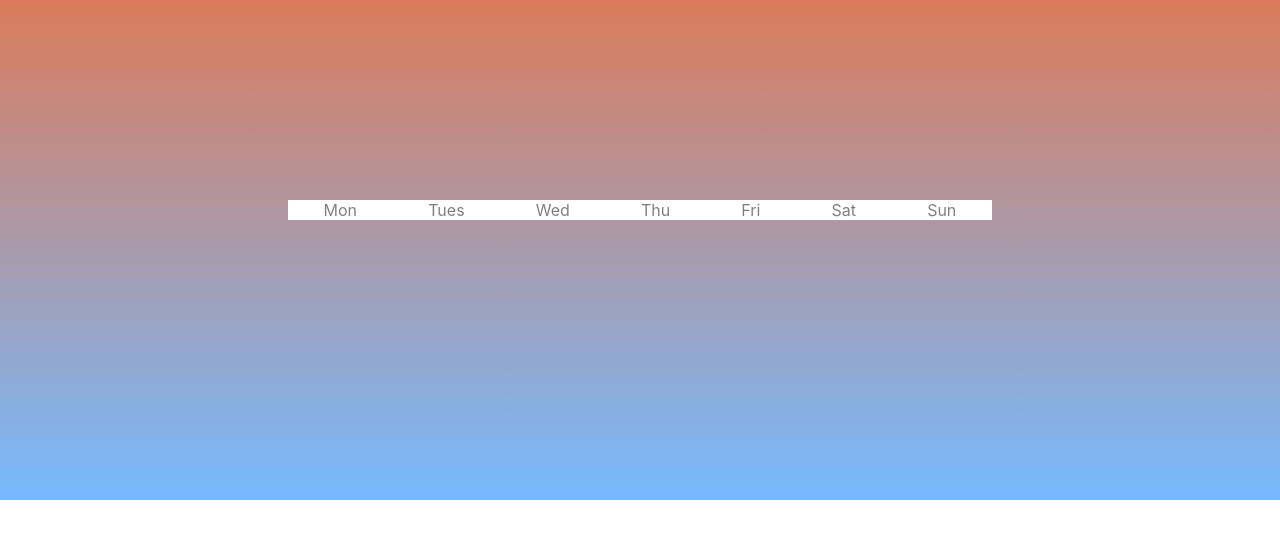
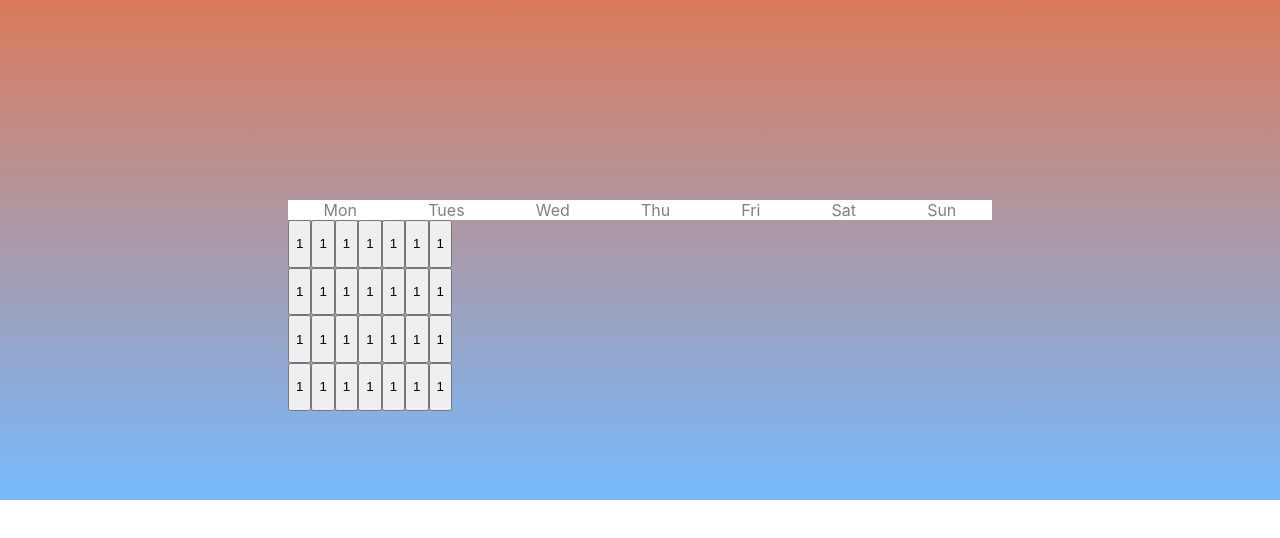
Before and after one commit to SebastianSloma/Calendar_TS, a React (Create React App) app: page / in a window 1280 px wide. Shown: the top 538 px of the page. Built offline with nearby package versions, Linux system fonts and the light colour scheme.

Commit message:
added days

```diff
--- a/src/components/Calendar.tsx
+++ b/src/components/Calendar.tsx
@@ -4,6 +4,22 @@ import { monthDates } from "../configs/MonthDays";
 import { Weekdays } from "../configs/Weekdays";
 
 export const Calendar: React.FC<{}> =({}) => {
+
+    const generateDates = (date:number) =>{
+        for(let i=0;i<7;i++){
+            return<button className="date" value={date}><p>{date}</p></button>
+        }
+    }
+
+    const generateWeeks = (dates: Array<Date>) =>{
+        let daysInWeek = 7
+        let tempArray = []
+
+        for (let i=0; i < dates.length; i+= daysInWeek){
+            tempArray.push(dates.slice(i, i+daysInWeek))
+        }
+        return tempArray
+        }
     return(
         <div className="calendar-container">
             <div className="datepicker-container">
@@ -15,7 +31,12 @@ export const Calendar: React.FC<{}> =({}) => {
                 ))}
             </div>
             <div className="calendar">
-
+                {generateWeeks(monthDates).map(week =>(
+                    <div className="week">
+                        {week.map(day=>(generateDates(day.day)))}
+                    </div>
+))
+}
             </div>
 
         </div>
```
